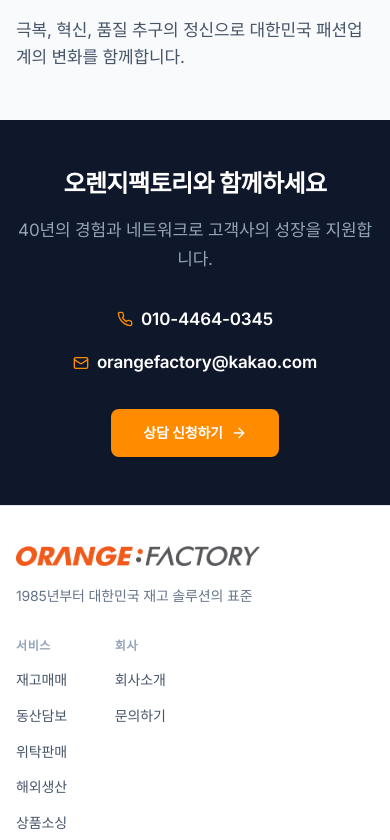
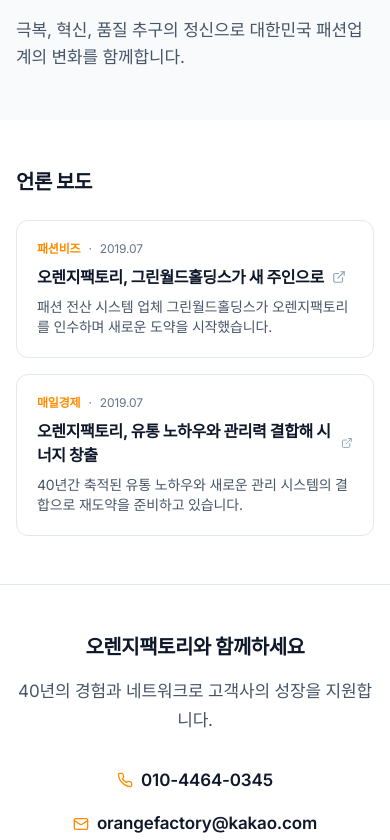
Before and after one commit to kks0488/B2Borangefactory, a Next.js app: page /about in a window 390 px wide. Shown: the part 1324-2164 px from the top of the page. Built offline with nearby package versions, Linux system fonts and the light colour scheme; a web font is replaced by a local one.

Commit message:
feat: light CTA all service pages, add news section to about

```diff
--- a/app/(marketing)/about/page.tsx
+++ b/app/(marketing)/about/page.tsx
@@ -1,7 +1,7 @@
 import { Metadata } from 'next';
 import Link from 'next/link';
 import { Button } from '@/components/ui/button';
-import { ArrowRight, Phone, Mail } from 'lucide-react';
+import { ArrowRight, Phone, Mail, ExternalLink } from 'lucide-react';
 
 export const metadata: Metadata = {
   title: '회사소개 | 오렌지팩토리',
@@ -45,6 +45,23 @@
     }
   ];
 
+  const newsItems = [
+    {
+      title: "오렌지팩토리, 그린월드홀딩스가 새 주인으로",
+      source: "패션비즈",
+      date: "2019.07",
+      desc: "패션 전산 시스템 업체 그린월드홀딩스가 오렌지팩토리를 인수하며 새로운 도약을 시작했습니다.",
+      url: "https://www.fashionbiz.co.kr"
+    },
+    {
+      title: "오렌지팩토리, 유통 노하우와 관리력 결합해 시너지 창출",
+      source: "매일경제",
+      date: "2019.07",
+      desc: "40년간 축적된 유통 노하우와 새로운 관리 시스템의 결합으로 재도약을 준비하고 있습니다.",
+      url: "https://www.mk.co.kr"
+    },
+  ];
+
   return (
     <div className="flex flex-col w-full bg-white">
       {/* Hero */}
@@ -86,24 +103,53 @@
         </div>
       </section>
 
+      {/* 언론 보도 */}
+      <section className="py-12 md:py-16">
+        <div className="section-container">
+          <h2 className="text-xl md:text-2xl font-bold text-slate-900 mb-6">언론 보도</h2>
+          <div className="grid grid-cols-1 md:grid-cols-2 gap-4">
+            {newsItems.map((news, i) => (
+              <a
+                key={i}
+                href={news.url}
+                target="_blank"
+                rel="noopener noreferrer"
+                className="group p-5 border border-slate-200 rounded-xl hover:border-[#FF8C00] transition-colors"
+              >
+                <div className="flex items-center gap-2 text-xs text-slate-500 mb-2">
+                  <span className="font-semibold text-[#FF8C00]">{news.source}</span>
+                  <span>·</span>
+                  <span>{news.date}</span>
+                </div>
+                <h3 className="text-base font-bold text-slate-900 group-hover:text-[#FF8C00] transition-colors mb-2 flex items-center gap-2">
+                  {news.title}
+                  <ExternalLink className="w-3.5 h-3.5 text-slate-400" />
+                </h3>
+                <p className="text-sm text-slate-600">{news.desc}</p>
+              </a>
+            ))}
+          </div>
+        </div>
+      </section>
+
       {/* CTA */}
-      <section className="py-12 md:py-16 bg-slate-900">
+      <section className="py-12 md:py-16 border-t border-slate-200">
         <div className="section-container text-center">
-          <h2 className="text-2xl md:text-3xl font-bold text-white mb-4">
+          <h2 className="text-xl md:text-2xl font-bold text-slate-900 mb-4">
             오렌지팩토리와 함께하세요
           </h2>
-          <p className="text-slate-400 mb-8">
+          <p className="text-slate-600 mb-8">
             40년의 경험과 네트워크로 고객사의 성장을 지원합니다.
           </p>
 
           <div className="flex flex-col sm:flex-row gap-4 justify-center items-center mb-8">
-            <a href="tel:010-4464-0345" className="flex items-center gap-2 text-white">
+            <a href="tel:010-4464-0345" className="flex items-center gap-2 text-slate-900 font-semibold">
               <Phone className="w-4 h-4 text-[#FF8C00]" />
-              <span className="font-semibold">010-4464-0345</span>
+              010-4464-0345
             </a>
-            <a href="mailto:orangefactory@kakao.com" className="flex items-center gap-2 text-white">
+            <a href="mailto:orangefactory@kakao.com" className="flex items-center gap-2 text-slate-900 font-semibold">
               <Mail className="w-4 h-4 text-[#FF8C00]" />
-              <span className="font-semibold">orangefactory@kakao.com</span>
+              orangefactory@kakao.com
             </a>
           </div>
 
--- a/app/(marketing)/services/consignment/page.tsx
+++ b/app/(marketing)/services/consignment/page.tsx
@@ -40,7 +40,7 @@
 
   return (
     <div className="flex flex-col w-full bg-white">
-      {/* Hero - 깔끔한 라이트 스타일 */}
+      {/* Hero */}
       <section className="pt-32 pb-16 md:pt-40 md:pb-24">
         <div className="section-container">
           <div className="flex items-center gap-3 mb-6">
@@ -109,19 +109,19 @@
         </div>
       </section>
 
-      {/* CTA */}
-      <section className="py-12 md:py-16 bg-slate-900">
+      {/* CTA - 라이트 스타일 */}
+      <section className="py-12 md:py-16 border-t border-slate-200">
         <div className="section-container text-center">
-          <h2 className="text-xl md:text-2xl font-bold text-white mb-4">위탁판매 상담</h2>
-          <div className="flex flex-col sm:flex-row gap-3 justify-center items-center mb-6">
-            <a href="tel:010-4464-0345" className="flex items-center gap-2 text-white text-sm">
+          <h2 className="text-xl md:text-2xl font-bold text-slate-900 mb-4">위탁판매 상담</h2>
+          <div className="flex flex-col sm:flex-row gap-4 justify-center items-center mb-6">
+            <a href="tel:010-4464-0345" className="flex items-center gap-2 text-slate-900 font-semibold">
               <Phone className="w-4 h-4 text-[#FF8C00]" /> 010-4464-0345
             </a>
-            <a href="mailto:orangefactory@kakao.com" className="flex items-center gap-2 text-white text-sm">
+            <a href="mailto:orangefactory@kakao.com" className="flex items-center gap-2 text-slate-900 font-semibold">
               <Mail className="w-4 h-4 text-[#FF8C00]" /> orangefactory@kakao.com
             </a>
           </div>
-          <Button className="bg-[#FF8C00] hover:bg-[#E67E00] text-white h-11 px-6 rounded-lg font-semibold" asChild>
+          <Button className="bg-[#FF8C00] hover:bg-[#E67E00] text-white h-12 px-8 rounded-lg font-semibold" asChild>
             <Link href="/contact" className="flex items-center gap-2">
               상담 신청 <ArrowRight className="w-4 h-4" />
             </Link>
--- a/app/(marketing)/services/export/page.tsx
+++ b/app/(marketing)/services/export/page.tsx
@@ -10,34 +10,14 @@
 
 export default function ExportPage() {
   const features = [
-    {
-      icon: <Globe className="w-6 h-6" />,
-      title: "글로벌 바이어 연결",
-      desc: "동남아, 중동, 유럽 등 전 세계 바이어와 네트워크를 보유하고 있습니다. K-Fashion을 찾는 해외 바이어와 수출 희망 한국 업체를 직접 연결합니다."
-    },
-    {
-      icon: <Ship className="w-6 h-6" />,
-      title: "수출 물류 원스톱",
-      desc: "해외 배송, 통관, 서류 작업까지 수출에 필요한 모든 물류 프로세스를 지원합니다. 복잡한 절차 걱정 없이 수출하세요."
-    },
-    {
-      icon: <Handshake className="w-6 h-6" />,
-      title: "브랜드 가치 보호",
-      desc: "해외 판매 시에도 브랜드 이미지를 보호합니다. 검증된 해외 파트너와만 거래하며, 국내 시장과 분리하여 가격 충돌을 방지합니다."
-    }
+    { icon: <Globe className="w-6 h-6" />, title: "글로벌 바이어 연결", desc: "동남아, 중동, 유럽 등 전 세계 바이어와 네트워크를 보유. K-Fashion을 찾는 해외 바이어와 한국 업체를 직접 연결합니다." },
+    { icon: <Ship className="w-6 h-6" />, title: "수출 물류 원스톱", desc: "해외 배송, 통관, 서류 작업까지 모든 물류 프로세스를 지원합니다." },
+    { icon: <Handshake className="w-6 h-6" />, title: "브랜드 가치 보호", desc: "검증된 해외 파트너와만 거래하며, 국내 시장과 분리하여 가격 충돌을 방지합니다." }
   ];
 
   const targets = [
-    {
-      icon: <Users className="w-6 h-6" />,
-      title: "해외 바이어",
-      desc: "한국 패션 상품을 대량 구매하려는 글로벌 도매업체, 리테일러, 온라인 셀러를 위한 파트너십."
-    },
-    {
-      icon: <TrendingUp className="w-6 h-6" />,
-      title: "수출 희망 한국 업체",
-      desc: "재고 처리를 해외 시장으로 확대하고 싶은 한국 패션 브랜드, 제조사, 도매업체."
-    }
+    { icon: <Users className="w-6 h-6" />, title: "해외 바이어", desc: "한국 패션 상품을 대량 구매하려는 글로벌 도매업체, 리테일러." },
+    { icon: <TrendingUp className="w-6 h-6" />, title: "수출 희망 한국 업체", desc: "재고 처리를 해외 시장으로 확대하고 싶은 한국 패션 브랜드, 제조사." }
   ];
 
   const steps = [
@@ -47,31 +27,24 @@
   ];
 
   const faqs = [
-    { q: "어떤 국가로 수출이 가능한가요?", a: "동남아시아(베트남, 태국, 인도네시아), 중동(두바이, 사우디), 유럽, 미주 등 다양한 지역으로 수출 경험이 있습니다. 국가별 특성에 맞는 상품과 전략을 제안드립니다." },
-    { q: "소량으로도 수출이 가능한가요?", a: "네, 컨테이너 단위가 아니어도 가능합니다. 다만 국가별 최소 주문량과 물류 조건은 상담을 통해 확인해드립니다." },
-    { q: "해외 바이어인데 연락하고 싶습니다.", a: "영어로 문의 가능합니다. 이메일(orangefactory@kakao.com)로 연락 주시면 담당자가 영어로 회신드립니다." },
+    { q: "어떤 국가로 수출이 가능한가요?", a: "동남아시아, 중동, 유럽, 미주 등 다양한 지역으로 수출 경험이 있습니다." },
+    { q: "소량으로도 수출이 가능한가요?", a: "네, 컨테이너 단위가 아니어도 가능합니다. 상담을 통해 확인해드립니다." },
+    { q: "해외 바이어인데 연락하고 싶습니다.", a: "영어로 문의 가능합니다. 이메일로 연락 주시면 담당자가 회신드립니다." },
   ];
 
   return (
     <div className="flex flex-col w-full bg-white">
-      {/* Hero - 깔끔한 라이트 스타일 */}
       <section className="pt-32 pb-16 md:pt-40 md:pb-24">
         <div className="section-container">
           <div className="flex items-center gap-3 mb-6">
             <span className="h-px w-12 bg-[#FF8C00]"></span>
             <span className="text-sm font-bold tracking-widest text-[#FF8C00]">해외수출</span>
           </div>
-          <h1 className="text-4xl md:text-5xl lg:text-6xl font-black text-slate-900 mb-6 tracking-tight">
-            한국 패션을 세계로
-          </h1>
-          <p className="text-lg text-slate-600 max-w-2xl leading-relaxed">
-            K-Fashion의 글로벌 유통을 지원합니다. 해외 바이어와 한국 업체를 연결하고,
-            수출에 필요한 모든 과정을 함께합니다.
-          </p>
+          <h1 className="text-4xl md:text-5xl lg:text-6xl font-black text-slate-900 mb-6 tracking-tight">한국 패션을 세계로</h1>
+          <p className="text-lg text-slate-600 max-w-2xl leading-relaxed">K-Fashion의 글로벌 유통을 지원합니다. 해외 바이어와 한국 업체를 연결하고, 수출에 필요한 모든 과정을 함께합니다.</p>
         </div>
       </section>
 
-      {/* 대상 고객 */}
       <section className="py-12 md:py-16 bg-slate-50">
         <div className="section-container">
           <h2 className="text-xl md:text-2xl font-bold text-slate-900 mb-6">이런 분들을 위한 서비스입니다</h2>
@@ -87,7 +60,6 @@
         </div>
       </section>
 
-      {/* 서비스 특징 */}
       <section className="py-12 md:py-16">
         <div className="section-container">
           <h2 className="text-xl md:text-2xl font-bold text-slate-900 mb-6">서비스 특징</h2>
@@ -103,16 +75,13 @@
         </div>
       </section>
 
-      {/* 절차 3단계 */}
       <section className="py-12 md:py-16 bg-slate-50">
         <div className="section-container">
           <h2 className="text-xl md:text-2xl font-bold text-slate-900 mb-6">진행 절차</h2>
           <div className="grid grid-cols-1 md:grid-cols-3 gap-4">
             {steps.map((step) => (
               <div key={step.num} className="p-5 bg-white border border-slate-200 rounded-xl text-center">
-                <div className="w-10 h-10 rounded-full bg-[#FF8C00] text-white flex items-center justify-center mx-auto mb-3 font-bold">
-                  {step.num}
-                </div>
+                <div className="w-10 h-10 rounded-full bg-[#FF8C00] text-white flex items-center justify-center mx-auto mb-3 font-bold">{step.num}</div>
                 <h3 className="font-bold text-slate-900 mb-1">{step.title}</h3>
                 <p className="text-sm text-slate-600">{step.desc}</p>
               </div>
@@ -121,7 +90,6 @@
         </div>
       </section>
 
-      {/* FAQ */}
       <section className="py-12 md:py-16">
         <div className="section-container">
           <h2 className="text-xl md:text-2xl font-bold text-slate-900 mb-6">자주 묻는 질문</h2>
@@ -139,22 +107,19 @@
         </div>
       </section>
 
-      {/* CTA */}
-      <section className="py-12 md:py-16 bg-slate-900">
+      <section className="py-12 md:py-16 border-t border-slate-200">
         <div className="section-container text-center">
-          <h2 className="text-xl md:text-2xl font-bold text-white mb-4">수출 상담</h2>
-          <div className="flex flex-col sm:flex-row gap-3 justify-center items-center mb-6">
-            <a href="tel:010-4464-0345" className="flex items-center gap-2 text-white text-sm">
+          <h2 className="text-xl md:text-2xl font-bold text-slate-900 mb-4">수출 상담</h2>
+          <div className="flex flex-col sm:flex-row gap-4 justify-center items-center mb-6">
+            <a href="tel:010-4464-0345" className="flex items-center gap-2 text-slate-900 font-semibold">
               <Phone className="w-4 h-4 text-[#FF8C00]" /> 010-4464-0345
             </a>
-            <a href="mailto:orangefactory@kakao.com" className="flex items-center gap-2 text-white text-sm">
+            <a href="mailto:orangefactory@kakao.com" className="flex items-center gap-2 text-slate-900 font-semibold">
               <Mail className="w-4 h-4 text-[#FF8C00]" /> orangefactory@kakao.com
             </a>
           </div>
-          <Button className="bg-[#FF8C00] hover:bg-[#E67E00] text-white h-11 px-6 rounded-lg font-semibold" asChild>
-            <Link href="/contact" className="flex items-center gap-2">
-              상담 신청 <ArrowRight className="w-4 h-4" />
-            </Link>
+          <Button className="bg-[#FF8C00] hover:bg-[#E67E00] text-white h-12 px-8 rounded-lg font-semibold" asChild>
+            <Link href="/contact" className="flex items-center gap-2">상담 신청 <ArrowRight className="w-4 h-4" /></Link>
           </Button>
         </div>
       </section>
--- a/app/(marketing)/services/finance/page.tsx
+++ b/app/(marketing)/services/finance/page.tsx
@@ -40,7 +40,7 @@
 
   return (
     <div className="flex flex-col w-full bg-white">
-      {/* Hero - 깔끔한 라이트 스타일 */}
+      {/* Hero */}
       <section className="pt-32 pb-16 md:pt-40 md:pb-24">
         <div className="section-container">
           <div className="flex items-center gap-3 mb-6">
@@ -109,19 +109,19 @@
         </div>
       </section>
 
-      {/* CTA */}
-      <section className="py-12 md:py-16 bg-slate-900">
+      {/* CTA - 라이트 스타일 */}
+      <section className="py-12 md:py-16 border-t border-slate-200">
         <div className="section-container text-center">
-          <h2 className="text-xl md:text-2xl font-bold text-white mb-4">담보자금 상담</h2>
-          <div className="flex flex-col sm:flex-row gap-3 justify-center items-center mb-6">
-            <a href="tel:010-4464-0345" className="flex items-center gap-2 text-white text-sm">
+          <h2 className="text-xl md:text-2xl font-bold text-slate-900 mb-4">담보자금 상담</h2>
+          <div className="flex flex-col sm:flex-row gap-4 justify-center items-center mb-6">
+            <a href="tel:010-4464-0345" className="flex items-center gap-2 text-slate-900 font-semibold">
               <Phone className="w-4 h-4 text-[#FF8C00]" /> 010-4464-0345
             </a>
-            <a href="mailto:orangefactory@kakao.com" className="flex items-center gap-2 text-white text-sm">
+            <a href="mailto:orangefactory@kakao.com" className="flex items-center gap-2 text-slate-900 font-semibold">
               <Mail className="w-4 h-4 text-[#FF8C00]" /> orangefactory@kakao.com
             </a>
           </div>
-          <Button className="bg-[#FF8C00] hover:bg-[#E67E00] text-white h-11 px-6 rounded-lg font-semibold" asChild>
+          <Button className="bg-[#FF8C00] hover:bg-[#E67E00] text-white h-12 px-8 rounded-lg font-semibold" asChild>
             <Link href="/contact" className="flex items-center gap-2">
               상담 신청 <ArrowRight className="w-4 h-4" />
             </Link>
--- a/app/(marketing)/services/inventory/page.tsx
+++ b/app/(marketing)/services/inventory/page.tsx
@@ -40,7 +40,7 @@
 
   return (
     <div className="flex flex-col w-full bg-white">
-      {/* Hero - 깔끔한 라이트 스타일 */}
+      {/* Hero */}
       <section className="pt-32 pb-16 md:pt-40 md:pb-24">
         <div className="section-container">
           <div className="flex items-center gap-3 mb-6">
@@ -109,19 +109,19 @@
         </div>
       </section>
 
-      {/* CTA */}
-      <section className="py-12 md:py-16 bg-slate-900">
+      {/* CTA - 라이트 스타일 */}
+      <section className="py-12 md:py-16 border-t border-slate-200">
         <div className="section-container text-center">
-          <h2 className="text-xl md:text-2xl font-bold text-white mb-4">재고 정리 상담</h2>
-          <div className="flex flex-col sm:flex-row gap-3 justify-center items-center mb-6">
-            <a href="tel:010-4464-0345" className="flex items-center gap-2 text-white text-sm">
+          <h2 className="text-xl md:text-2xl font-bold text-slate-900 mb-4">재고 정리 상담</h2>
+          <div className="flex flex-col sm:flex-row gap-4 justify-center items-center mb-6">
+            <a href="tel:010-4464-0345" className="flex items-center gap-2 text-slate-900 font-semibold">
               <Phone className="w-4 h-4 text-[#FF8C00]" /> 010-4464-0345
             </a>
-            <a href="mailto:orangefactory@kakao.com" className="flex items-center gap-2 text-white text-sm">
+            <a href="mailto:orangefactory@kakao.com" className="flex items-center gap-2 text-slate-900 font-semibold">
               <Mail className="w-4 h-4 text-[#FF8C00]" /> orangefactory@kakao.com
             </a>
           </div>
-          <Button className="bg-[#FF8C00] hover:bg-[#E67E00] text-white h-11 px-6 rounded-lg font-semibold" asChild>
+          <Button className="bg-[#FF8C00] hover:bg-[#E67E00] text-white h-12 px-8 rounded-lg font-semibold" asChild>
             <Link href="/contact" className="flex items-center gap-2">
               상담 신청 <ArrowRight className="w-4 h-4" />
             </Link>
--- a/app/(marketing)/services/production/page.tsx
+++ b/app/(marketing)/services/production/page.tsx
@@ -40,7 +40,7 @@
 
   return (
     <div className="flex flex-col w-full bg-white">
-      {/* Hero - 깔끔한 라이트 스타일 */}
+      {/* Hero */}
       <section className="pt-32 pb-16 md:pt-40 md:pb-24">
         <div className="section-container">
           <div className="flex items-center gap-3 mb-6">
@@ -109,19 +109,19 @@
         </div>
       </section>
 
-      {/* CTA */}
-      <section className="py-12 md:py-16 bg-slate-900">
+      {/* CTA - 라이트 스타일 */}
+      <section className="py-12 md:py-16 border-t border-slate-200">
         <div className="section-container text-center">
-          <h2 className="text-xl md:text-2xl font-bold text-white mb-4">해외 생산 상담</h2>
-          <div className="flex flex-col sm:flex-row gap-3 justify-center items-center mb-6">
-            <a href="tel:010-4464-0345" className="flex items-center gap-2 text-white text-sm">
+          <h2 className="text-xl md:text-2xl font-bold text-slate-900 mb-4">해외 생산 상담</h2>
+          <div className="flex flex-col sm:flex-row gap-4 justify-center items-center mb-6">
+            <a href="tel:010-4464-0345" className="flex items-center gap-2 text-slate-900 font-semibold">
               <Phone className="w-4 h-4 text-[#FF8C00]" /> 010-4464-0345
             </a>
-            <a href="mailto:orangefactory@kakao.com" className="flex items-center gap-2 text-white text-sm">
+            <a href="mailto:orangefactory@kakao.com" className="flex items-center gap-2 text-slate-900 font-semibold">
               <Mail className="w-4 h-4 text-[#FF8C00]" /> orangefactory@kakao.com
             </a>
           </div>
-          <Button className="bg-[#FF8C00] hover:bg-[#E67E00] text-white h-11 px-6 rounded-lg font-semibold" asChild>
+          <Button className="bg-[#FF8C00] hover:bg-[#E67E00] text-white h-12 px-8 rounded-lg font-semibold" asChild>
             <Link href="/contact" className="flex items-center gap-2">
               상담 신청 <ArrowRight className="w-4 h-4" />
             </Link>
--- a/app/(marketing)/services/sourcing/page.tsx
+++ b/app/(marketing)/services/sourcing/page.tsx
@@ -10,37 +10,24 @@
 
 export default function SourcingPage() {
   const features = [
-    {
-      icon: <Tags className="w-6 h-6" />,
-      title: "이월상품 연결",
-      desc: "유명 브랜드의 이월상품 2~3개년치를 매입해 저렴한 가격에 공급합니다. 고품질 상품을 합리적 가격에."
-    },
-    {
-      icon: <ShoppingBag className="w-6 h-6" />,
-      title: "맞춤 상품 수배",
-      desc: "고객사의 이미지와 타겟에 맞는 브랜드 의류 상품을 찾아드립니다. 원하시는 스타일과 가격대에 맞춰 제안."
-    },
-    {
-      icon: <Users className="w-6 h-6" />,
-      title: "네트워크 연결",
-      desc: "40년간 구축한 패션 업계 네트워크를 통해 필요한 상품과 파트너를 연결합니다."
-    }
+    { icon: <Tags className="w-6 h-6" />, title: "이월상품 연결", desc: "유명 브랜드의 이월상품 2~3개년치를 매입해 저렴한 가격에 공급합니다." },
+    { icon: <ShoppingBag className="w-6 h-6" />, title: "맞춤 상품 수배", desc: "고객사의 이미지와 타겟에 맞는 브랜드 의류 상품을 찾아드립니다." },
+    { icon: <Users className="w-6 h-6" />, title: "네트워크 연결", desc: "40년간 구축한 패션 업계 네트워크를 통해 상품과 파트너를 연결합니다." }
   ];
 
   const steps = [
-    { num: "1", title: "니즈 파악", desc: "원하시는 상품 종류, 가격대, 수량 협의" },
-    { num: "2", title: "상품 수배", desc: "네트워크를 통해 조건에 맞는 상품 탐색" },
-    { num: "3", title: "거래 연결", desc: "적합한 상품 및 공급처 매칭, 거래 진행" },
+    { num: "1", title: "니즈 파악", desc: "상품 종류, 가격대, 수량 협의" },
+    { num: "2", title: "상품 수배", desc: "조건에 맞는 상품 탐색" },
+    { num: "3", title: "거래 연결", desc: "공급처 매칭, 거래 진행" },
   ];
 
   const faqs = [
-    { q: "어떤 브랜드 상품을 소싱할 수 있나요?", a: "국내외 다양한 패션 브랜드와 네트워크를 보유하고 있습니다. 원하시는 브랜드나 스타일을 말씀해주시면 가능 여부를 확인해드립니다." },
-    { q: "최소 거래 규모가 있나요?", a: "소량부터 대량까지 규모에 상관없이 상담 가능합니다. 거래 조건은 상품과 수량에 따라 협의합니다." },
+    { q: "어떤 브랜드 상품을 소싱할 수 있나요?", a: "국내외 다양한 패션 브랜드와 네트워크를 보유하고 있습니다." },
+    { q: "최소 거래 규모가 있나요?", a: "소량부터 대량까지 상담 가능합니다." },
   ];
 
   return (
     <div className="flex flex-col w-full bg-white">
-      {/* Hero - 깔끔한 라이트 스타일 */}
       <section className="pt-32 pb-16 md:pt-40 md:pb-24">
         <div className="section-container">
           <div className="flex items-center gap-3 mb-6">
@@ -51,13 +38,11 @@
             원하는 상품을 찾아드립니다
           </h1>
           <p className="text-lg text-slate-600 max-w-2xl leading-relaxed">
-            특정 브랜드나 스타일의 상품을 찾고 계신가요?
             40년간 구축한 네트워크로 고객사에 맞는 상품을 연결해드립니다.
           </p>
         </div>
       </section>
 
-      {/* 핵심 3개 */}
       <section className="py-12 md:py-16 bg-slate-50">
         <div className="section-container">
           <h2 className="text-xl md:text-2xl font-bold text-slate-900 mb-6">서비스 특징</h2>
@@ -73,16 +58,13 @@
         </div>
       </section>
 
-      {/* 절차 3단계 */}
       <section className="py-12 md:py-16">
         <div className="section-container">
           <h2 className="text-xl md:text-2xl font-bold text-slate-900 mb-6">진행 절차</h2>
           <div className="grid grid-cols-1 md:grid-cols-3 gap-4">
             {steps.map((step) => (
               <div key={step.num} className="p-5 border border-slate-200 rounded-xl text-center">
-                <div className="w-10 h-10 rounded-full bg-[#FF8C00] text-white flex items-center justify-center mx-auto mb-3 font-bold">
-                  {step.num}
-                </div>
+                <div className="w-10 h-10 rounded-full bg-[#FF8C00] text-white flex items-center justify-center mx-auto mb-3 font-bold">{step.num}</div>
                 <h3 className="font-bold text-slate-900 mb-1">{step.title}</h3>
                 <p className="text-sm text-slate-600">{step.desc}</p>
               </div>
@@ -91,7 +73,6 @@
         </div>
       </section>
 
-      {/* FAQ */}
       <section className="py-12 md:py-16 bg-slate-50">
         <div className="section-container">
           <h2 className="text-xl md:text-2xl font-bold text-slate-900 mb-6">자주 묻는 질문</h2>
@@ -109,22 +90,19 @@
         </div>
       </section>
 
-      {/* CTA */}
-      <section className="py-12 md:py-16 bg-slate-900">
+      <section className="py-12 md:py-16 border-t border-slate-200">
         <div className="section-container text-center">
-          <h2 className="text-xl md:text-2xl font-bold text-white mb-4">소싱 상담</h2>
-          <div className="flex flex-col sm:flex-row gap-3 justify-center items-center mb-6">
-            <a href="tel:010-4464-0345" className="flex items-center gap-2 text-white text-sm">
+          <h2 className="text-xl md:text-2xl font-bold text-slate-900 mb-4">소싱 상담</h2>
+          <div className="flex flex-col sm:flex-row gap-4 justify-center items-center mb-6">
+            <a href="tel:010-4464-0345" className="flex items-center gap-2 text-slate-900 font-semibold">
               <Phone className="w-4 h-4 text-[#FF8C00]" /> 010-4464-0345
             </a>
-            <a href="mailto:orangefactory@kakao.com" className="flex items-center gap-2 text-white text-sm">
+            <a href="mailto:orangefactory@kakao.com" className="flex items-center gap-2 text-slate-900 font-semibold">
               <Mail className="w-4 h-4 text-[#FF8C00]" /> orangefactory@kakao.com
             </a>
           </div>
-          <Button className="bg-[#FF8C00] hover:bg-[#E67E00] text-white h-11 px-6 rounded-lg font-semibold" asChild>
-            <Link href="/contact" className="flex items-center gap-2">
-              상담 신청 <ArrowRight className="w-4 h-4" />
-            </Link>
+          <Button className="bg-[#FF8C00] hover:bg-[#E67E00] text-white h-12 px-8 rounded-lg font-semibold" asChild>
+            <Link href="/contact" className="flex items-center gap-2">상담 신청 <ArrowRight className="w-4 h-4" /></Link>
           </Button>
         </div>
       </section>
```
